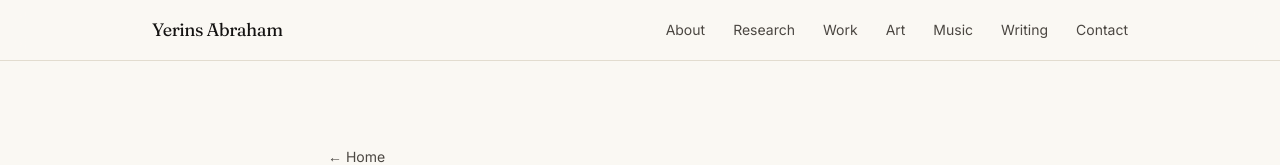
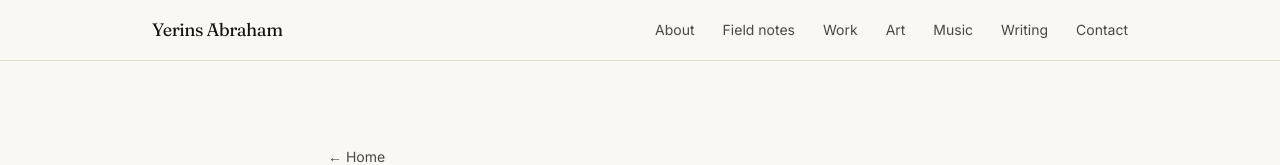
Before and after one commit to yerinsabraham/yerinsabraham_site, a Next.js app: page /research in a window 1280 px wide. Shown: the top 165 px of the page. Built offline with nearby package versions, Linux system fonts and the light colour scheme.

Commit message:
Replace visible "research" wording with "Field notes"
Nav label, page title, and project status. Keeps the /research URL so
already-shared links (emails, flyer) don't break.

```diff
--- a/src/app/research/page.tsx
+++ b/src/app/research/page.tsx
@@ -11,7 +11,7 @@ import { research } from "@/data/research";
 const piece = research[0];
 
 export const metadata: Metadata = {
-  title: `Research — ${piece.title}`,
+  title: `Field notes: ${piece.title}`,
   description: piece.excerpt,
   alternates: { canonical: "/research" },
   openGraph: {
--- a/src/components/Nav.tsx
+++ b/src/components/Nav.tsx
@@ -1,6 +1,6 @@
 const links = [
   { href: "/about", label: "About" },
-  { href: "/research", label: "Research" },
+  { href: "/research", label: "Field notes" },
   { href: "/work", label: "Work" },
   { href: "/art", label: "Art" },
   { href: "/#music", label: "Music" },
--- a/src/data/content.ts
+++ b/src/data/content.ts
@@ -177,7 +177,7 @@ export const projects: Project[] = [
     role: "Founder",
     blurb:
       "The real aim. Access to specialist doctors and structured follow-up for underserved regions, where the M.D. and the engineer finally meet.",
-    status: "Research phase",
+    status: "Early stage",
   },
   {
     title: "Metart Africa",
```
